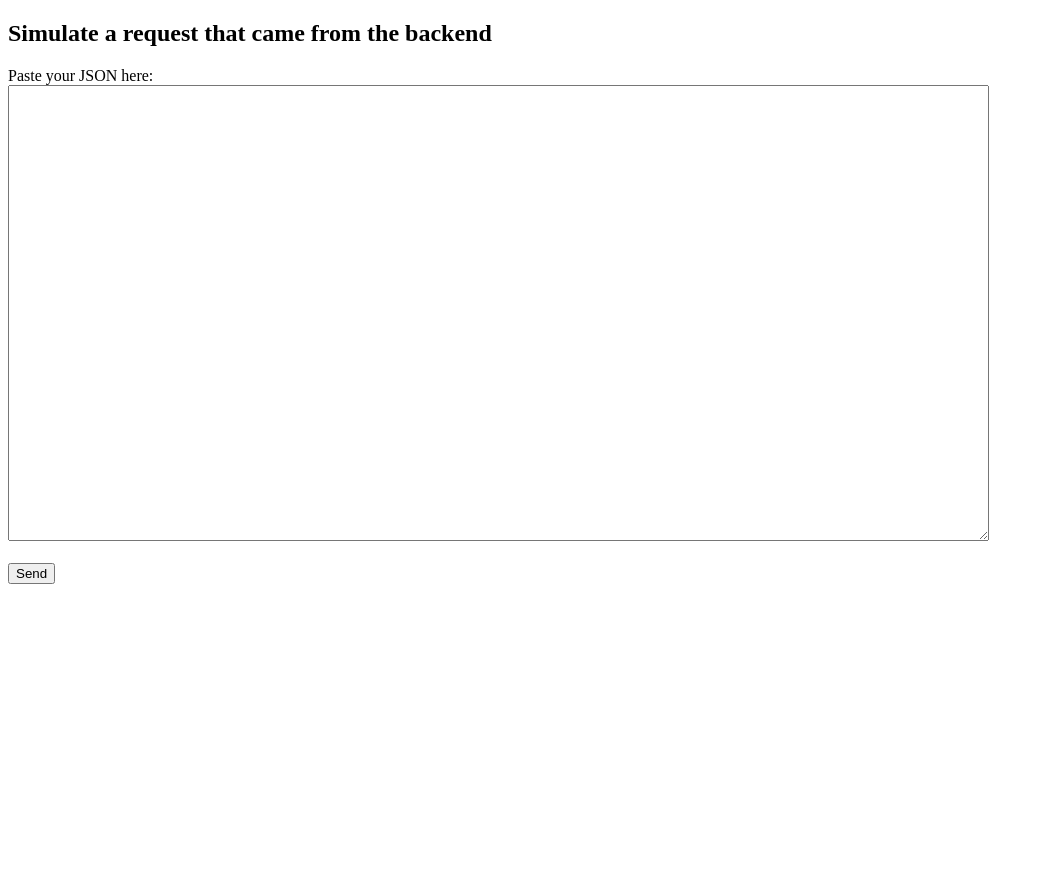
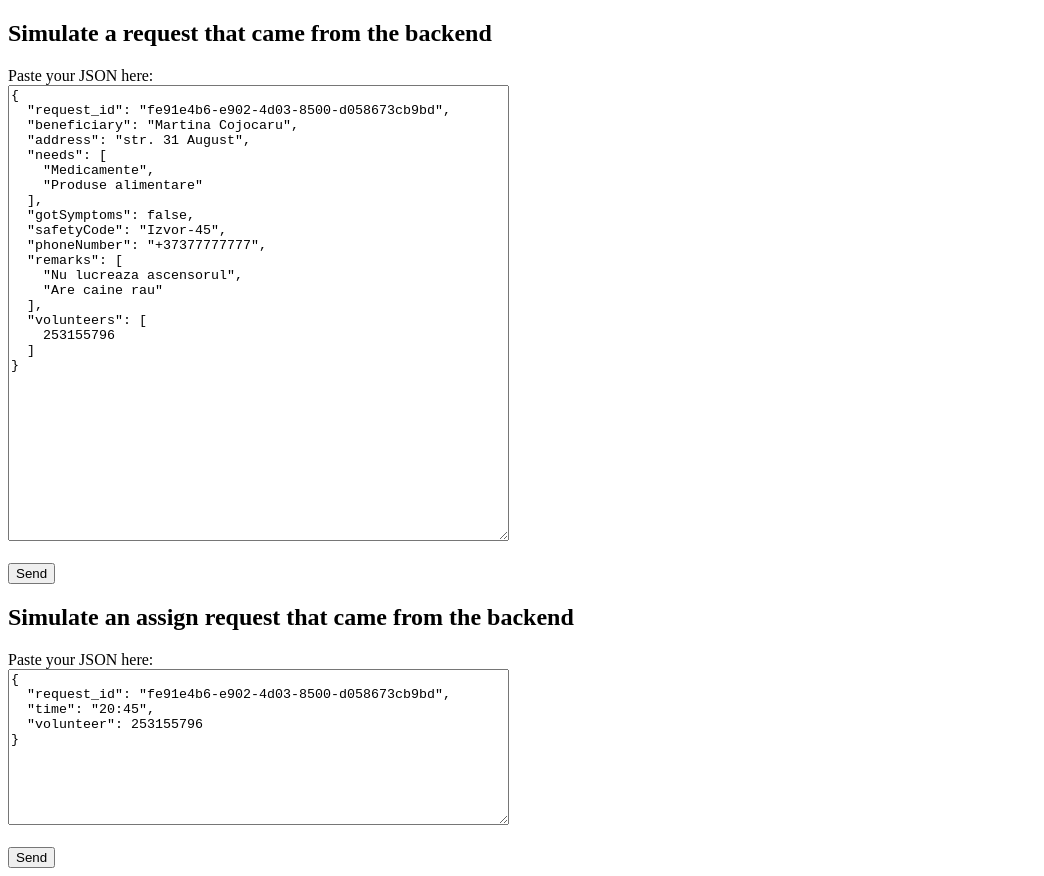
Before and after one commit to code4moldova/voluntar-telegram-client, a plain HTML site: page res/static/index.html in a window 1280 px wide. Shown: the whole page, without its empty margins (0-1044 px from the left). Before the commit the page ends 800 px from the top, so only its background shows below. Drawn offline with Linux system fonts and the light colour scheme.

Commit message:
Add helper for sending assignment request

```diff
--- a/res/static/index.html
+++ b/res/static/index.html
@@ -7,16 +7,52 @@ function sendRequest() {
   request.setRequestHeader("Content-type", "application/json")
   request.send(document.getElementById('payload').value)
 }
+function sendAssignRequest() {
+  let request = new XMLHttpRequest();
+  request.open("POST", "/assign_help_request", true)
+  request.setRequestHeader("Content-type", "application/json")
+  request.send(document.getElementById('payload_assign').value)
+}
 </script>
 <body>
 
 <h2>Simulate a request that came from the backend</h2>
+Paste your JSON here:<br>
+<textarea id="payload" cols="60" rows="30">
+{
+  "request_id": "fe91e4b6-e902-4d03-8500-d058673cb9bd",
+  "beneficiary": "Martina Cojocaru",
+  "address": "str. 31 August",
+  "needs": [
+    "Medicamente",
+    "Produse alimentare"
+  ],
+  "gotSymptoms": false,
+  "safetyCode": "Izvor-45",
+  "phoneNumber": "+37377777777",
+  "remarks": [
+    "Nu lucreaza ascensorul",
+    "Are caine rau"
+  ],
+  "volunteers": [
+    253155796
+  ]
+}
+</textarea>
+<br><br>
+<input type="submit" value="Send" onclick="sendRequest()">
 
-
-  Paste your JSON here:<br>
-  <textarea id="payload" cols="120" rows="30"></textarea>
-  <br><br>
-  <input type="submit" value="Send" onclick="sendRequest()">
+<h2>Simulate an <strong>assign</strong> request that came from the backend</h2>
+Paste your JSON here:<br>
+<textarea id="payload_assign" cols="60" rows="10">
+{
+  "request_id": "fe91e4b6-e902-4d03-8500-d058673cb9bd",
+  "time": "20:45",
+  "volunteer": 253155796
+}
+</textarea>
+<br><br>
+<input type="submit" value="Send" onclick="sendAssignRequest()">
 
 
 </body>
```
Also changed, not shown: 1 other file.
